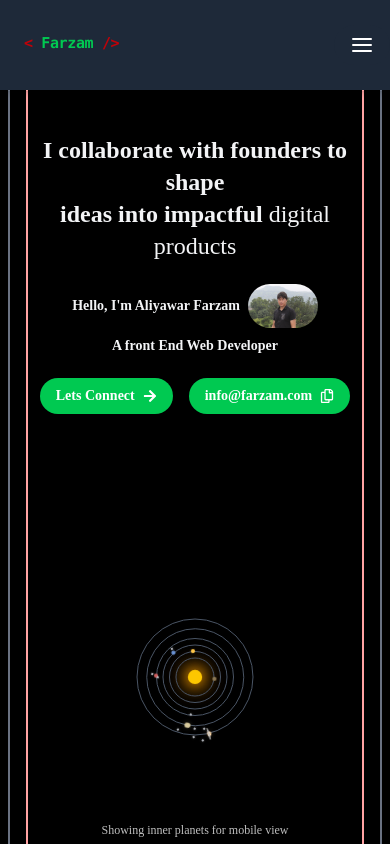
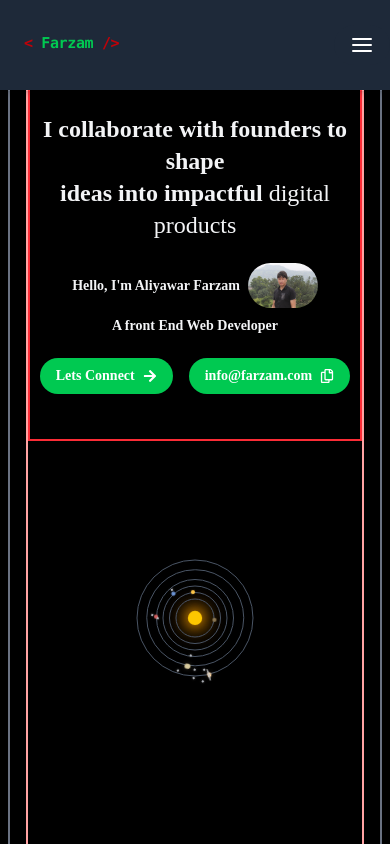
Before and after one commit to farzam313/PortFolio, a React (Vite) app: page / in a window 390 px wide. Shown: the top 844 px of the page. Built offline with nearby package versions, Linux system fonts and the light colour scheme; a web font is replaced by a local one.

Commit message:
Responsivness Adjustment

```diff
--- a/src/components/Solar.tsx
+++ b/src/components/Solar.tsx
@@ -237,7 +237,7 @@ const SolarSystem = () => {
       {/* Mobile info */}
       {isMobile && (
         <div className="absolute bottom-2 left-2 right-2 text-white text-xs text-center opacity-75">
-          Showing inner planets for mobile view
+
         </div>
       )}
 
--- a/src/layout/Sections/Hero.jsx
+++ b/src/layout/Sections/Hero.jsx
@@ -18,7 +18,7 @@ const Hero = () => {
   };
 
   const Bio = () => (
-    <div className=" flex flex-col justify-center items-center text-sm font-semibold py-8 rounded-2xl mt-[100px] md:px-16 lg:px-20 xl:px-24 2xl:px-28">
+    <div className=" flex flex-col justify-center items-center text-sm font-semibold pb-8 rounded-2xl mt-[50px] md:px-8 lg:px-10 xl:px-15">
       <div>
         <h2 className=" text-2xl md:text-5xl lg:text-6xl font-semibold text-gray-100 mb-4">
           <span>
@@ -55,7 +55,7 @@ const Hero = () => {
       id="hero-container"
       className="text-center flex flex-col h-[100vh] w-[100%] justify-center items-center gap-2 md:flex-row md:gap-4  "
     >
-      <div className="relative max-w-full overflow-hidden mx-auto flex-1">
+      <div className="relative max-w-[100%] overflow-hidden max-h-[45%] flex-1 border-2 border-red-500 lg:max-h-[90%]">
         <Bio />
       </div>
       {/* <div className="flex justify-center items-center rounded-2xl my-5 gap-2 lg:mt-[50px] border-2 border-green-400"> */}
```
